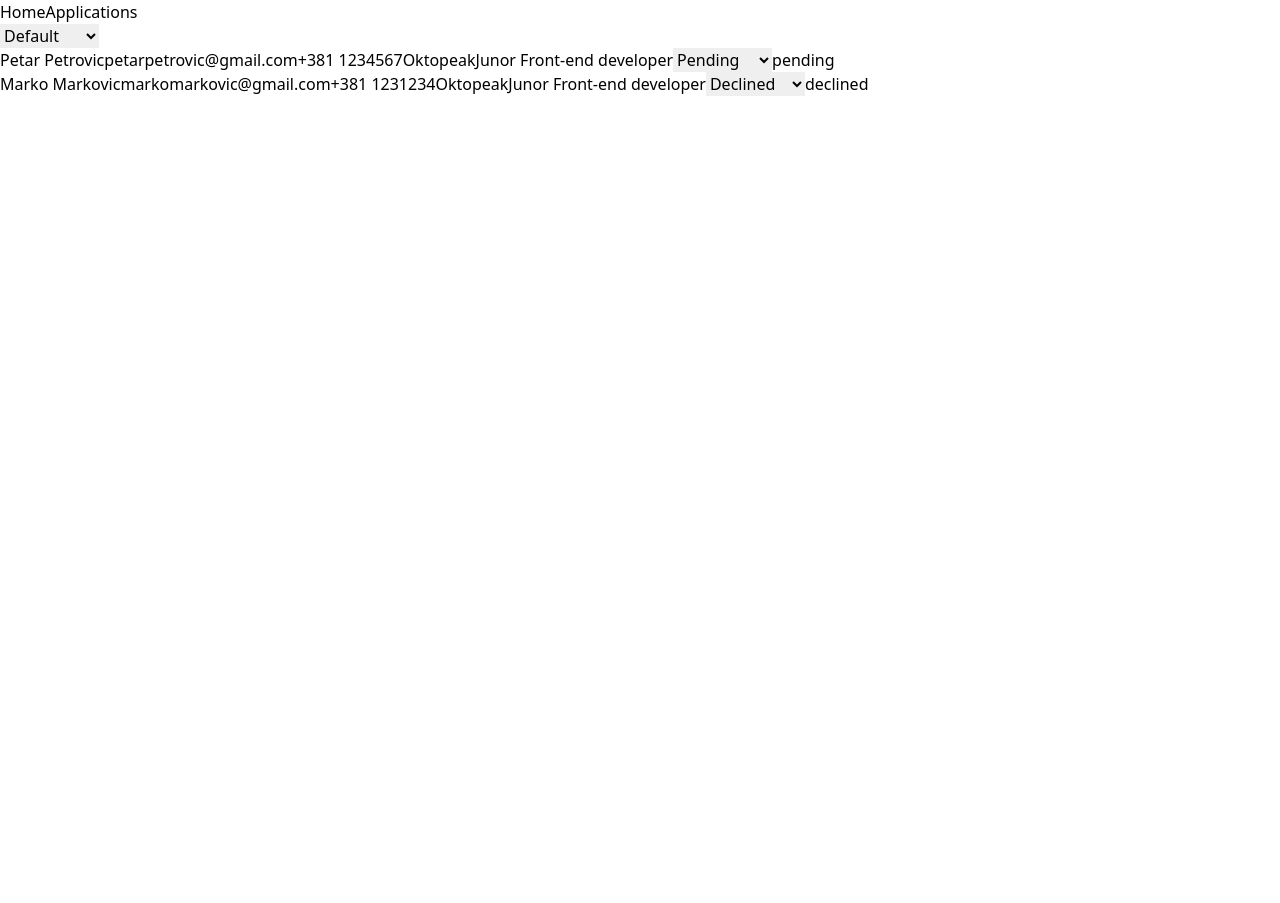
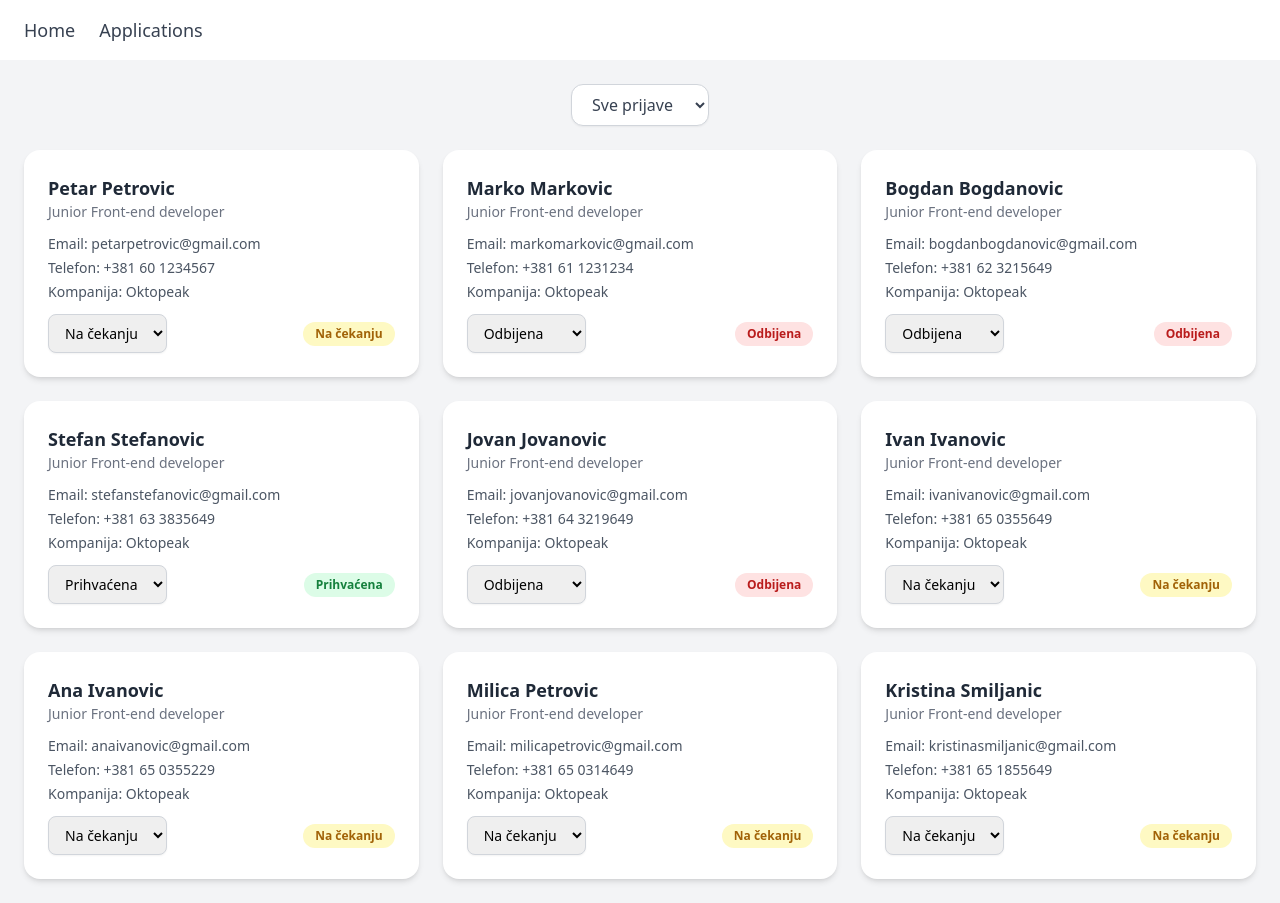
Before and after one commit to stefansasamarkovic/prijava-za-posao, a React (Create React App) app: page /applications in a window 1280 px wide. Before the commit the page ends 800 px from the top, so only its background shows below. Built offline with nearby package versions, Linux system fonts and the light colour scheme.

Commit message:
edit tailwind style

```diff
--- a/src/components/form/Field.js
+++ b/src/components/form/Field.js
@@ -2,9 +2,30 @@ import React from "react";
 
 export default function Field({ type, name, placeholder, label }) {
   return (
-    <div>
-      <label htmlFor={name}>{label}:</label>
-      <input type={type} name={name} placeholder={placeholder} />
+    <div className="flex flex-col space-y-1">
+      <label htmlFor={name} className="text-sm font-medium text-gray-700">
+        {label}:
+      </label>
+      <input
+        type={type}
+        name={name}
+        placeholder={placeholder}
+        className="
+          px-4 py-2
+          rounded-lg
+          border border-gray-300
+          shadow-sm
+          text-gray-800
+          placeholder-gray-400
+          placeholder-opacity-70
+          focus:outline-none
+          focus:ring-2 focus:ring-blue-500
+          focus:border-blue-500
+          transition
+          duration-200
+          text-sm
+          "
+      />
     </div>
   );
 }
--- a/src/components/form/Form.js
+++ b/src/components/form/Form.js
@@ -3,8 +3,11 @@ import Field from "./Field";
 
 export default function Form() {
   return (
-    <div>
-      <form>
+    <div className="min-h-screen flex items-center justify-center bg-gray-100 p-6">
+      <form className="w-full max-w-md bg-white shadow-lg rounded-2xl p-8 space-y-6">
+        <h2 className="text-2xl font-semibold text-gray-800 text-center">
+          Prijava
+        </h2>
         <Field
           type="text"
           name="full-name"
@@ -35,7 +38,12 @@ export default function Form() {
           placeholder="Junior Front-end developer"
           label="Pozicija"
         />
-        <button>Submit</button>
+        <button
+          type="submit"
+          className="w-full bg-blue-600 hover:bg-blue-700 text-white font-medium py-3 rounded-xl shadow-md transition duration-200"
+        >
+          Submit
+        </button>
       </form>
     </div>
   );
--- a/src/components/nav/Nav.js
+++ b/src/components/nav/Nav.js
@@ -3,9 +3,19 @@ import { Link } from "react-router-dom";
 
 export default function Nav() {
   return (
-    <nav>
-      <Link to="/">Home</Link>
-      <Link to="/applications">Applications</Link>
+    <nav className="bg-white shadow-md px-6 py-4  flex space-x-6 justify-left">
+      <Link
+        to="/"
+        className="text-gray-700 text-lg font-medium hover:text-blue-600 transition-colors duration-200"
+      >
+        Home
+      </Link>
+      <Link
+        to="/applications"
+        className="text-gray-700 text-lg font-medium hover:text-blue-600 transition-colors duration-200"
+      >
+        Applications
+      </Link>
     </nav>
   );
 }
--- a/src/pages/Applications.js
+++ b/src/pages/Applications.js
@@ -4,18 +4,74 @@ const initialApplications = [
   {
     fullName: "Petar Petrovic",
     email: "petarpetrovic@gmail.com",
-    phone: "+381 1234567",
+    phone: "+381 60 1234567",
     company: "Oktopeak",
-    position: "Junor Front-end developer",
+    position: "Junior Front-end developer",
     status: "pending",
   },
   {
     fullName: "Marko Markovic",
     email: "markomarkovic@gmail.com",
-    phone: "+381 1231234",
+    phone: "+381 61 1231234",
     company: "Oktopeak",
-    position: "Junor Front-end developer",
+    position: "Junior Front-end developer",
     status: "declined",
+  },
+  {
+    fullName: "Bogdan Bogdanovic",
+    email: "bogdanbogdanovic@gmail.com",
+    phone: "+381 62 3215649",
+    company: "Oktopeak",
+    position: "Junior Front-end developer",
+    status: "declined",
+  },
+  {
+    fullName: "Stefan Stefanovic",
+    email: "stefanstefanovic@gmail.com",
+    phone: "+381 63 3835649",
+    company: "Oktopeak",
+    position: "Junior Front-end developer",
+    status: "accepted",
+  },
+  {
+    fullName: "Jovan Jovanovic",
+    email: "jovanjovanovic@gmail.com",
+    phone: "+381 64 3219649",
+    company: "Oktopeak",
+    position: "Junior Front-end developer",
+    status: "declined",
+  },
+  {
+    fullName: "Ivan Ivanovic",
+    email: "ivanivanovic@gmail.com",
+    phone: "+381 65 0355649",
+    company: "Oktopeak",
+    position: "Junior Front-end developer",
+    status: "pending",
+  },
+  {
+    fullName: "Ana Ivanovic",
+    email: "anaivanovic@gmail.com",
+    phone: "+381 65 0355229",
+    company: "Oktopeak",
+    position: "Junior Front-end developer",
+    status: "pending",
+  },
+  {
+    fullName: "Milica Petrovic",
+    email: "milicapetrovic@gmail.com",
+    phone: "+381 65 0314649",
+    company: "Oktopeak",
+    position: "Junior Front-end developer",
+    status: "pending",
+  },
+  {
+    fullName: "Kristina Smiljanic",
+    email: "kristinasmiljanic@gmail.com",
+    phone: "+381 65 1855649",
+    company: "Oktopeak",
+    position: "Junior Front-end developer",
+    status: "pending",
   },
 ];
 
@@ -23,7 +79,7 @@ export default function Applications() {
   const [applications, setApplications] = useState(initialApplications);
   const [filter, setFilter] = useState("default");
 
-  const setStatus = function (newStatus, email) {
+  const setStatus = (newStatus, email) => {
     setApplications((previousApplications) =>
       previousApplications.map((application) =>
         application.email === email
@@ -39,34 +95,72 @@ export default function Applications() {
       : applications.filter((item) => item.status === filter);
 
   return (
-    <div>
+    <div className="min-h-screen bg-gray-100 p-6">
+      <div className="mb-6 flex justify-center">
         <select
           value={filter}
           onChange={(event) => setFilter(event.target.value)}
+          className="px-4 py-2 rounded-xl border border-gray-300 shadow-sm bg-white text-gray-700 focus:ring-2 focus:ring-blue-500 focus:outline-none"
         >
-        <option value="default">Default</option>
-        <option value="accepted">Acceepted</option>
-        <option value="declined">Declined</option>
-        <option value="pending">Pending</option>
+          <option value="default">Sve prijave</option>
+          <option value="accepted">Prihvaćene</option>
+          <option value="declined">Odbijene</option>
+          <option value="pending">Na čekanju</option>
         </select>
-      <ul>
+      </div>
+
+      <ul className="grid gap-6 md:grid-cols-2 lg:grid-cols-3">
         {filteredAplications.map((item) => (
-          <li key={item.email}>
+          <li
+            key={item.email}
+            className="bg-white rounded-2xl shadow-md p-6 flex flex-col space-y-3"
+          >
+            <div>
+              <h3 className="text-lg font-semibold text-gray-800">
                 {item.fullName}
-            {item.email}
-            {item.phone}
-            {item.company}
-            {item.position}
+              </h3>
+              <p className="text-sm text-gray-500">{item.position}</p>
+            </div>
 
+            <div className="text-sm text-gray-600 space-y-1">
+              <p>
+                <span className="font-medium">Email:</span> {item.email}
+              </p>
+              <p>
+                <span className="font-medium">Telefon:</span> {item.phone}
+              </p>
+              <p>
+                <span className="font-medium">Kompanija:</span> {item.company}
+              </p>
+            </div>
+
+            <div className="flex items-center justify-between mt-4">
               <select
                 value={item.status}
                 onChange={(event) => setStatus(event.target.value, item.email)}
+                className="px-3 py-2 rounded-lg border border-gray-300 shadow-sm text-sm focus:ring-2 focus:ring-blue-500 focus:outline-none"
               >
-              <option value="pending">Pending</option>
-              <option value="accepted">Acceepted</option>
-              <option value="declined">Declined</option>
+                <option value="pending">Na čekanju</option>
+                <option value="accepted">Prihvaćena</option>
+                <option value="declined">Odbijena</option>
               </select>
-            {item.status}
+
+              <span
+                className={`px-3 py-1 rounded-full text-xs font-semibold ${
+                  item.status === "accepted"
+                    ? "bg-green-100 text-green-700"
+                    : item.status === "declined"
+                    ? "bg-red-100 text-red-700"
+                    : "bg-yellow-100 text-yellow-700"
+                }`}
+              >
+                {item.status === "accepted"
+                  ? "Prihvaćena"
+                  : item.status === "declined"
+                  ? "Odbijena"
+                  : "Na čekanju"}
+              </span>
+            </div>
           </li>
         ))}
       </ul>
```
Lines whose indentation alone changed are shown as unchanged.
